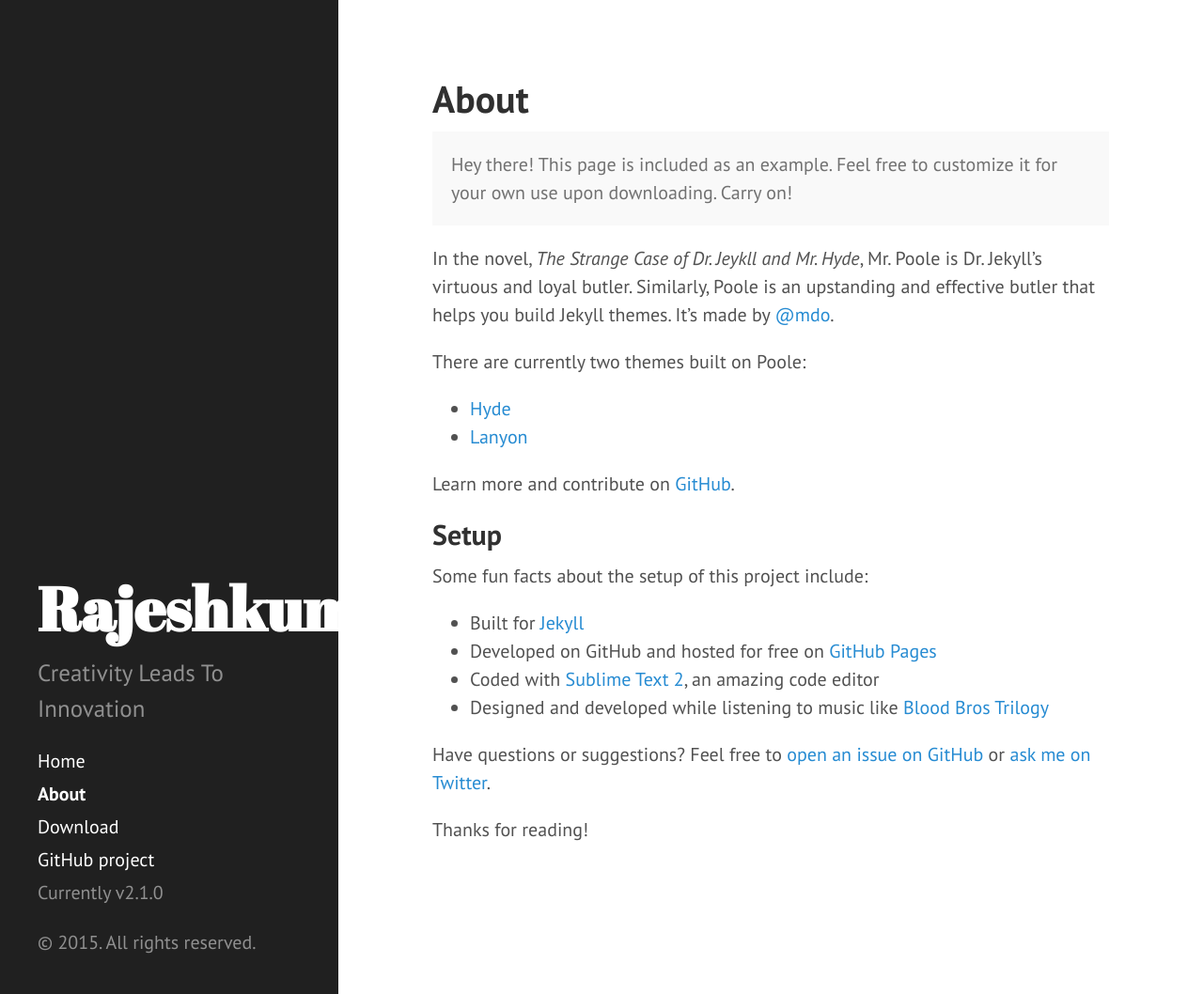
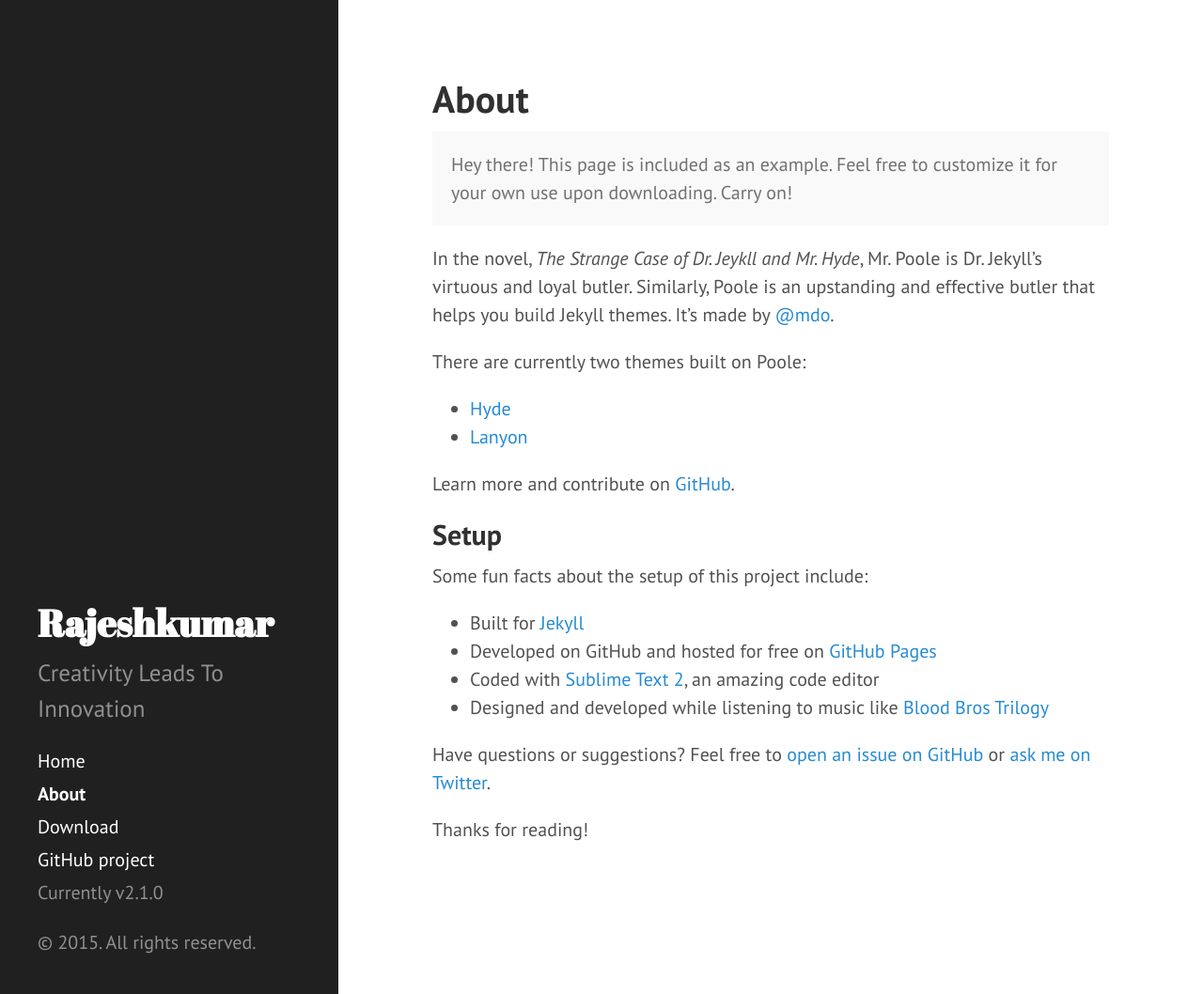
Before and after one commit to rajeshrram/rajeshrram.github.io, a Jekyll site: the page built from about.md, in a window 1280 px wide and 1058 px high. Shown: the whole window at 94% size. Built offline with Jekyll 4.4.1, drawn with Linux system fonts in a browser that asks for light colours; Markdown is read by kramdown in place of the engine named in the settings.

Commit message:
css file changes

```diff
--- a/public/css/hyde.css
+++ b/public/css/hyde.css
@@ -80,7 +80,7 @@ html {
   color: #fff;
   margin-top: 0;
   font-family: "Abril Fatface", serif;
-  font-size: 3.25rem;
+  /* font-size: 3.25rem; */
 }
 
 /* Sidebar nav */
```
